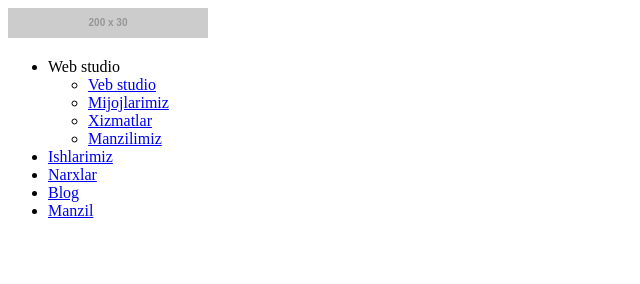
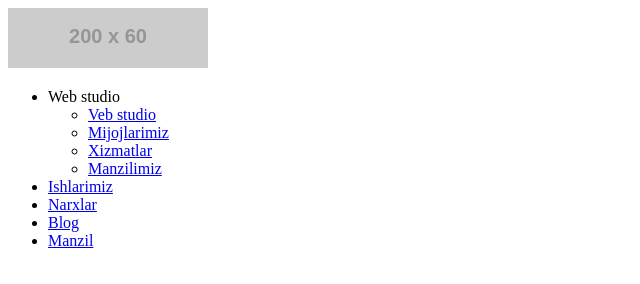
Before and after one commit to Boburbek031/My-project-exercise-, a plain HTML site: page index.html in a window 1280 px wide. Shown: the whole page, without its empty margins (0-640 px from the left). Drawn offline with Linux system fonts and the light colour scheme; placeholder pictures from the web are drawn by us.

Commit message:
Add new logo size

```diff
--- a/index.html
+++ b/index.html
@@ -10,7 +10,7 @@
   <!-- Site-Header -->
   <Header>
     <a href="index.html">
-      <img src="https://via.placeholder.com/200/30" alt="WebGo logosi" width="200" height="30">
+      <img src="https://via.placeholder.com/200/60?text=WebGo+logosi" alt="WebGo logosi" width="200" height="60">
     </a>
     <nav>
       <ul>
```
